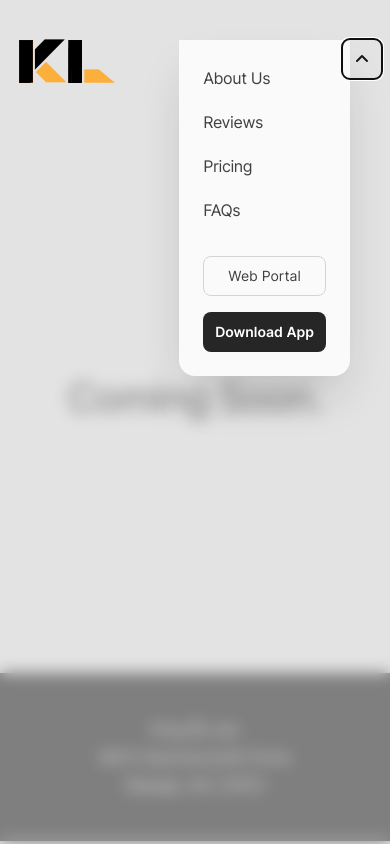
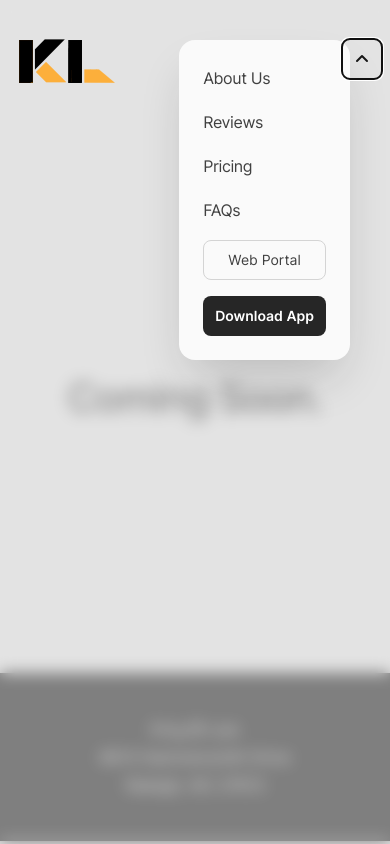
Before and after one commit to David44357/KingLawWebsite, a Next.js app: page /diyapps in a window 390 px wide. Both pictures are taken after a click on the button "Toggle site navigation". Built offline with nearby package versions, Linux system fonts and the light colour scheme.

Commit message:
Update Header.jsx

```diff
--- a/src/components/Header.jsx
+++ b/src/components/Header.jsx
@@ -120,7 +120,7 @@ export function Header() {
                             y: -32,
                             transition: { duration: 0.2 },
                           }}
-                          className="max-w-[200px] absolute top-10 right-10 z-0 origin-top rounded-b-2xl bg-gray-50 px-6 pb-6 pt-6 shadow-2xl shadow-gray-900/20"
+                          className="max-w-[200px] absolute top-10 right-10 z-0 origin-top rounded-b-2xl rounded-t-2xl bg-gray-50 px-6 pb-6 pt-6 shadow-2xl shadow-gray-900/20"
                         >
                           <div className="space-y-4 max-w-2xl">
                             <MobileNavLink href="https://kinglawnc.com#about">
@@ -134,7 +134,7 @@ export function Header() {
                             </MobileNavLink>
                             <MobileNavLink href="https://kinglawnc.com#faqs">FAQs</MobileNavLink>
                           </div>
-                          <div className="mt-8 flex flex-col gap-4">
+                          <div className="mt-4 flex flex-col gap-4">
                             <Button href="https://apps.kinglawnc.com/" variant="outline">
                               Web Portal
                             </Button>
```
